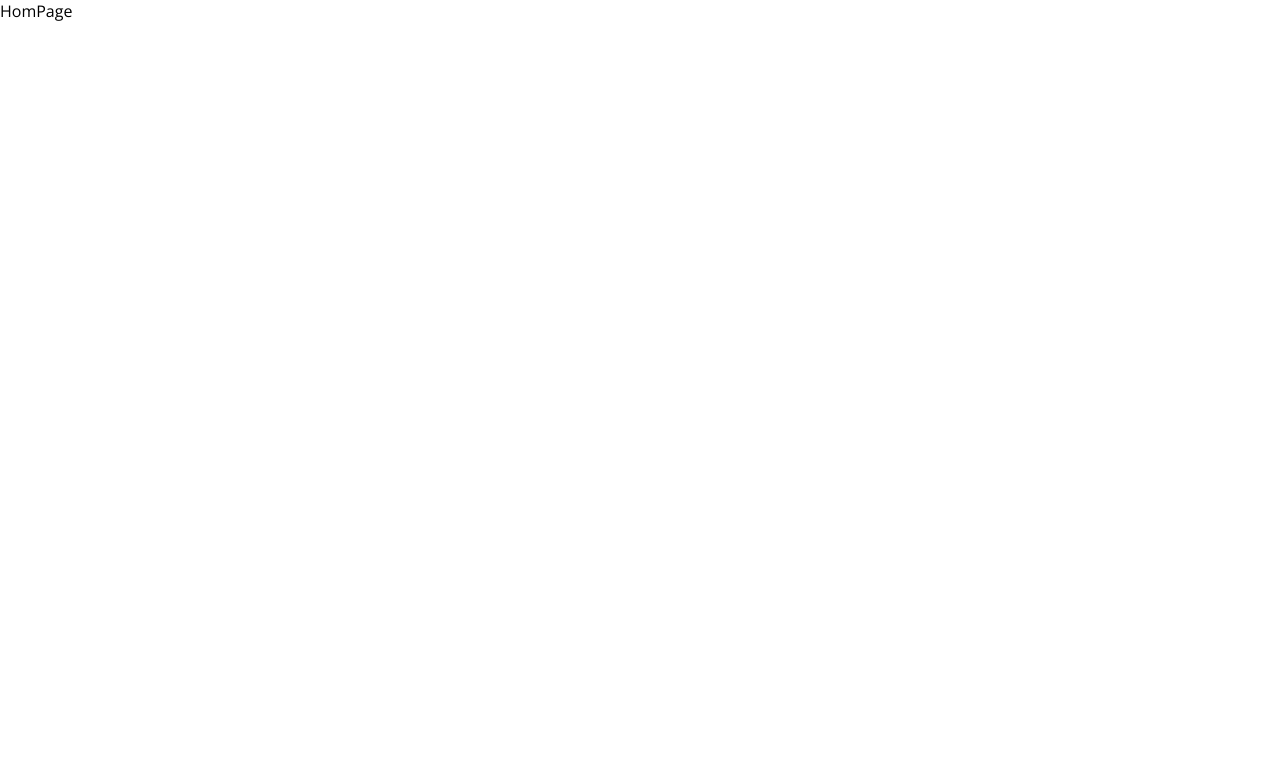
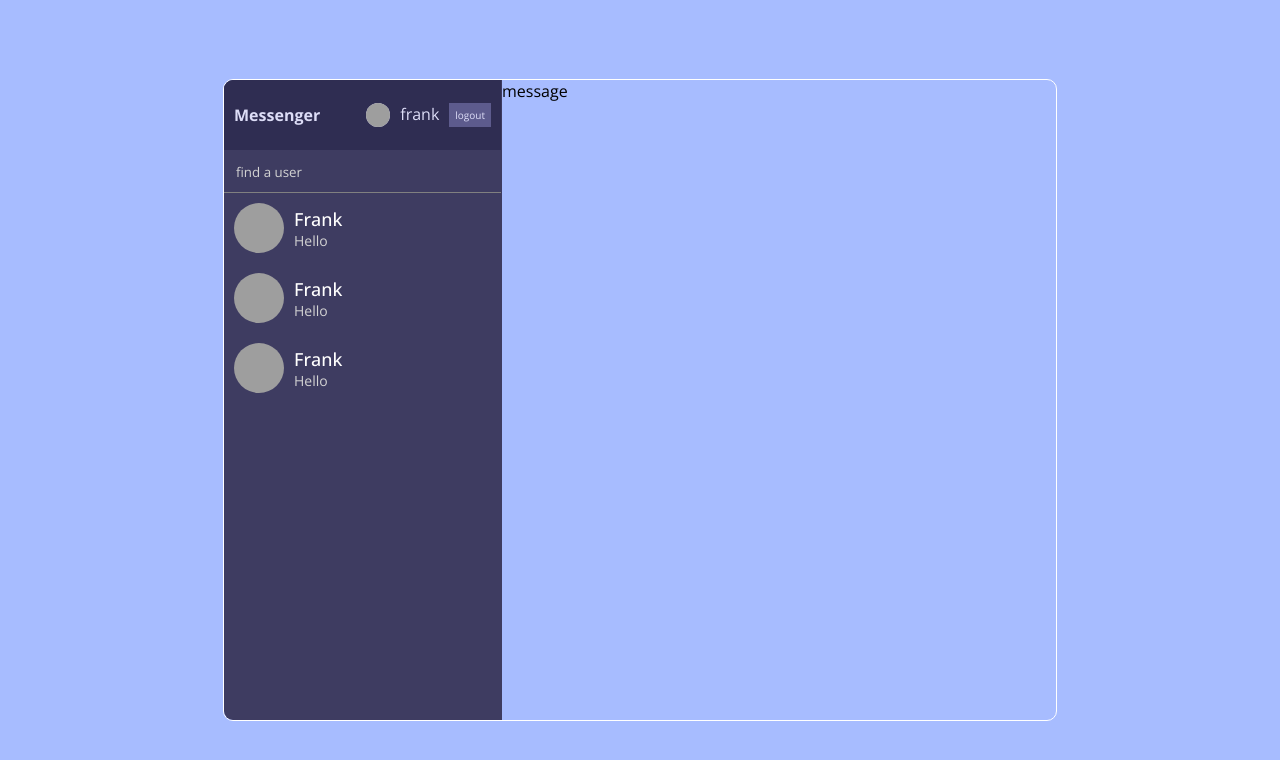
Before and after one commit to frank1738/Messenger, a React (Create React App) app: page / in a window 1280 px wide. Shown: the top 760 px of the page. Built offline with nearby package versions, Linux system fonts and the light colour scheme; grey boxes are pictures that could not be loaded.

Commit message:
add sidebar

```diff
--- /dev/null
+++ b/src/Components/ChatComponents/Chat.jsx
@@ -0,0 +1,5 @@
+const Chat = () => {
+  return <div className="chat">message</div>;
+};
+
+export default Chat;
--- /dev/null
+++ b/src/Components/ChatComponents/Chats.jsx
@@ -0,0 +1,18 @@
+const Chats = () => {
+  return (
+    <div>
+      <div className="userChat">
+        <img
+          src="https://media.licdn.com/dms/image/D4D35AQGc2YZYwSgVhg/profile-framedphoto-shrink_200_200/0/1655451209721?e=1679929200&v=beta&t=z65jkFBmOQP1Jj9Wky1s6Rt8WF3tooFyhVQDLklru3I"
+          alt="profile"
+        />
+        <div className="userInfo">
+          <span>Frank</span>
+          <p>Hello</p>
+        </div>
+      </div>
+    </div>
+  );
+};
+
+export default Chats;
--- /dev/null
+++ b/src/Components/ChatComponents/NavBar.jsx
@@ -0,0 +1,17 @@
+const NavBar = () => {
+  return (
+    <div className="navbar">
+      <span className="nav-logo">Messenger</span>
+      <div className="user">
+        <img
+          src="https://media.licdn.com/dms/image/D4D35AQGc2YZYwSgVhg/profile-framedphoto-shrink_200_200/0/1655451209721?e=1679929200&v=beta&t=z65jkFBmOQP1Jj9Wky1s6Rt8WF3tooFyhVQDLklru3I"
+          alt="profile"
+        />
+        <span>frank</span>
+        <button>logout</button>
+      </div>
+    </div>
+  );
+};
+
+export default NavBar;
--- /dev/null
+++ b/src/Components/ChatComponents/Search.jsx
@@ -0,0 +1,11 @@
+const Search = () => {
+  return (
+    <div className="search">
+      <div className="searchForm">
+        <input type="text" className="input" placeholder="find a user" />
+      </div>
+    </div>
+  );
+};
+
+export default Search;
--- /dev/null
+++ b/src/Components/ChatComponents/SideBar.jsx
@@ -0,0 +1,17 @@
+import Chats from './Chats';
+import NavBar from './NavBar';
+import Search from './Search';
+
+const SideBar = () => {
+  return (
+    <div className="sidebar">
+      <NavBar />
+      <Search />
+      <Chats />
+      <Chats />
+      <Chats />
+    </div>
+  );
+};
+
+export default SideBar;
--- a/src/Components/HomPage.jsx
+++ b/src/Components/HomPage.jsx
@@ -1,5 +1,15 @@
+import SideBar from './ChatComponents/SideBar';
+import Chat from './ChatComponents/Chat';
+import './HomePage.css';
 const HomPage = () => {
-  return <div>HomPage</div>;
+  return (
+    <div className="home">
+      <div className="container">
+        <SideBar />
+        <Chat />
+      </div>
+    </div>
+  );
 };
 
 export default HomPage;
--- /dev/null
+++ b/src/Components/HomePage.css
@@ -0,0 +1,111 @@
+.home {
+  background-color: #a7bcff;
+  height: 100vh;
+  display: flex;
+  align-items: center;
+  justify-content: center;
+}
+
+.container {
+  border: 1px solid white;
+  border-radius: 10px;
+  width: 65%;
+  height: 80%;
+  display: flex;
+  overflow: hidden;
+}
+
+.sidebar {
+  flex: 1;
+  border-right: 1px solid #3e3c61;
+  background-color: #3e3c61;
+}
+
+.chat {
+  flex: 2;
+}
+
+.navbar {
+  display: flex;
+  align-items: center;
+  background-color: #2f2d52;
+  height: 50px;
+  padding: 10px;
+  justify-content: space-between;
+  color: #ddddf7;
+}
+
+.nav-logo {
+  font-weight: bold;
+}
+
+.user {
+  display: flex;
+  gap: 10px;
+}
+
+.user > img {
+  width: 24px;
+  height: 24px;
+  background-color: #ddddf7;
+  border-radius: 50%;
+  object-fit: cover;
+}
+
+.user > button {
+  background-color: #5d5b8d;
+  font-size: 10px;
+  border: none;
+  cursor: pointer;
+  color: #ddddf7;
+}
+
+.search {
+  border-bottom: 1px solid gray;
+}
+
+.searchForm {
+  padding: 10px;
+}
+
+.userChat {
+  padding: 10px;
+  display: flex;
+  align-items: center;
+  gap: 10px;
+  color: white;
+  cursor: pointer;
+  transition: all 0.3s ease-in-out;
+}
+
+.searchForm > input {
+  background-color: transparent;
+  border: none;
+  color: white;
+  outline: none;
+}
+
+.userChat > img {
+  width: 50px;
+  height: 50px;
+  border-radius: 50%;
+  object-fit: cover;
+}
+
+.input::placeholder {
+  color: lightgray;
+}
+
+.userChat:hover {
+  background-color: #2f2d52;
+}
+
+.userInfo > span {
+  font-size: 18px;
+  font-weight: 500;
+}
+
+.userInfo > p {
+  font-size: 14px;
+  color: lightgray;
+}
```
Also changed, not shown: src/Components/ChatComponents/Input.jsx (added), src/Components/ChatComponents/Messege.jsx (added), src/Components/ChatComponents/SearchBar.jsx (added), 1 other file (tests, documents, lock files or other folders).
